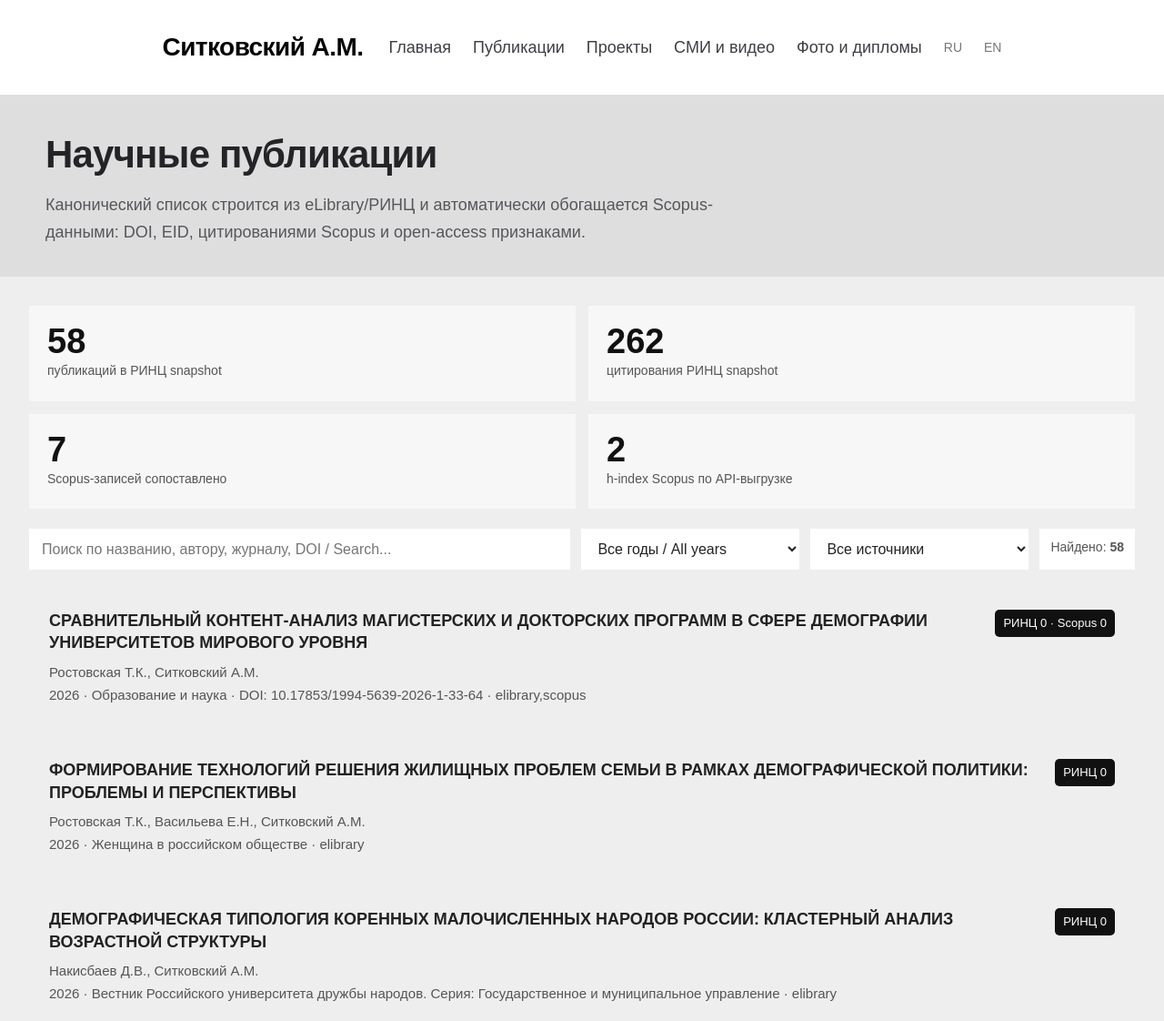
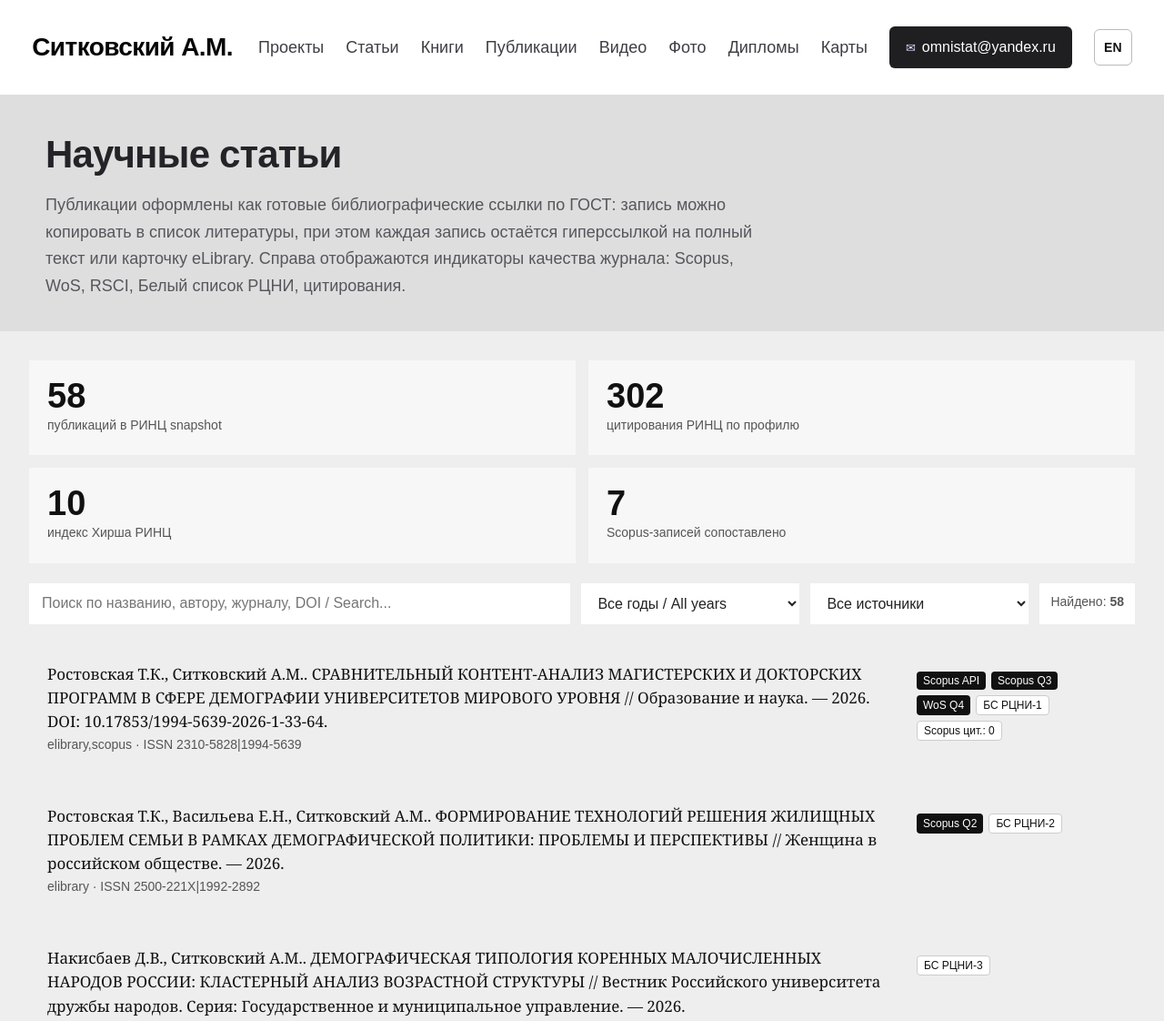
Before and after one commit to Arseniy24RUS/personal-website, a plain HTML site: page publications.html in a window 1280 px wide. Shown: the top 1122 px of the page at 91% size. Drawn offline with Linux system fonts and the light colour scheme.

Commit message:
site: render publications as GOST citations with journal quality badges

```diff
--- a/publications.html
+++ b/publications.html
@@ -3,27 +3,61 @@
 <head>
   <meta charset="utf-8">
   <meta name="viewport" content="width=device-width, initial-scale=1">
-  <title>Научные публикации — Ситковский А.М.</title>
-  <meta name="description" content="Список научных публикаций Арсения Михайловича Ситковского по данным eLibrary/РИНЦ и Scopus.">
+  <title>Научные статьи — Ситковский А.М.</title>
+  <meta name="description" content="Список научных публикаций Арсения Михайловича Ситковского по данным eLibrary/РИНЦ, Scopus, WoS и справочника качества журналов.">
   <link rel="stylesheet" href="assets/site.css">
+  <link rel="stylesheet" href="assets/additions.css">
+  <script defer src="assets/site.js"></script>
   <script>
-    function setLang(l){document.body.classList.toggle('lang-en',l==='en');localStorage.setItem('lang',l)}
     function esc(s){return String(s||'').replace(/[&<>"']/g,m=>({'&':'&amp;','<':'&lt;','>':'&gt;','"':'&quot;',"'":'&#39;'}[m]))}
     function parseTSV(t){const lines=t.trim().split(/\n/).filter(Boolean);return lines.slice(1).map(line=>{const c=line.split('\t');return {n:c[0],year:c[1],rinc:+c[2]||0,scopus:c[3],title:c[4],authors:c[5],venue:c[6],doi:c[7],url:c[8],sources:c[9]||''}})}
+    function normalize(s){return String(s||'').toLowerCase().replace(/ё/g,'е').replace(/[^a-zа-я0-9]+/g,' ').trim()}
+    function gost(p){
+      const authors=p.authors?`${p.authors}. `:'';
+      const title=p.title?`${p.title}`:'';
+      const venue=p.venue?` // ${p.venue}.`:'';
+      const year=p.year?` — ${p.year}.`:'';
+      const pages=p.pages?` — С. ${p.pages}.`:'';
+      const doi=p.doi?` DOI: ${p.doi}.`:'';
+      return `${authors}${title}${venue}${year}${pages}${doi}`;
+    }
+    function qualityFor(p){
+      if(!window.QUALITY) return null;
+      if(window.QUALITY[p.venue]) return window.QUALITY[p.venue];
+      const nv=normalize(p.venue);
+      for(const [k,v] of Object.entries(window.QUALITY)){ if(normalize(k)===nv) return v; }
+      return null;
+    }
+    function badgeHtml(q,p){
+      const out=[];
+      if(p.sources && p.sources.includes('scopus')) out.push(`<span class="badge">Scopus API</span>`);
+      if(q){
+        if(q.scopus) out.push(`<span class="badge">Scopus ${esc(q.scopus_snip_quartile||q.scopus_sjr_quartile||'')}</span>`);
+        if(q.wos_core) out.push(`<span class="badge">WoS ${esc(q.wos_jif_quartile||'CC')}</span>`);
+        if(q.rsci) out.push(`<span class="badge">RSCI</span>`);
+        if(q.white_list_2025) out.push(`<span class="badge light">БС РЦНИ-${esc(q.white_list_2025)}</span>`);
+        else if(q.white_list_2023) out.push(`<span class="badge light">БС-${esc(q.white_list_2023)}</span>`);
+        if(q.rudn_points) out.push(`<span class="badge light">РУДН ${esc(q.rudn_points)} б.</span>`);
+      }
+      if(p.rinc>0) out.push(`<span class="badge light">РИНЦ цит.: ${p.rinc}</span>`);
+      if(p.scopus!=='' && p.scopus!=null) out.push(`<span class="badge light">Scopus цит.: ${p.scopus}</span>`);
+      return out.join('');
+    }
     let PUBS=[];
+    window.QUALITY={};
     function render(){
       const q=(document.getElementById('q').value||'').toLowerCase();
       const y=document.getElementById('year').value;
       const src=document.getElementById('src').value;
       let arr=PUBS.filter(p=>(!y||p.year===y)&&(!src||p.sources.includes(src))&&(!q||[p.title,p.authors,p.venue,p.year,p.doi].join(' ').toLowerCase().includes(q)));
       document.getElementById('count').textContent=arr.length;
-      document.getElementById('pubs').innerHTML=arr.map(p=>`<article class="pub"><span class="cit">РИНЦ ${p.rinc}${p.scopus!==''?' · Scopus '+p.scopus:''}</span><h3><a href="${esc(p.url)}" target="_blank" rel="noopener">${esc(p.title)}</a></h3><div class="meta">${esc(p.authors)}</div><div class="meta">${esc(p.year)}${p.venue?' · '+esc(p.venue):''}${p.doi?' · DOI: '+esc(p.doi):''}${p.sources?' · '+esc(p.sources):''}</div></article>`).join('');
+      document.getElementById('pubs').innerHTML=arr.map(p=>{const qual=qualityFor(p);return `<article class="pub-row"><div><div class="pub-citation"><a href="${esc(p.url)}" target="_blank" rel="noopener">${esc(gost(p))}</a></div><div class="meta">${esc(p.sources)}${qual&&qual.issn?' · ISSN '+esc(qual.issn):''}</div></div><aside class="pub-quality"><div class="metric-badges">${badgeHtml(qual,p)}</div></aside></article>`}).join('');
     }
     addEventListener('DOMContentLoaded',async()=>{
-      setLang(localStorage.getItem('lang')||'ru');
       let txt;
       try{txt=await fetch('data/public/publications.tsv',{cache:'no-store'}).then(r=>r.ok?r.text():Promise.reject())}catch(e){txt=await fetch('data/elibrary/publications.tsv',{cache:'no-store'}).then(r=>r.text());txt='number\tyear\trinc_citations\tscopus_citations\ttitle\tauthors\tvenue\tdoi\turl\tsources\n'+txt.split(/\n/).filter(Boolean).map(line=>{const c=line.split('\t');return [c[0],c[1],c[2],'',c[3],c[4],c[5],'',c[7],'elibrary'].join('\t')}).join('\n')}
       PUBS=parseTSV(txt);
+      try{window.QUALITY=await fetch('data/journals/quality_map.json',{cache:'no-store'}).then(r=>r.json())}catch(e){window.QUALITY={}}
       const years=[...new Set(PUBS.map(p=>p.year).filter(Boolean))].sort((a,b)=>b-a);
       document.getElementById('year').innerHTML='<option value="">Все годы / All years</option>'+years.map(y=>`<option>${y}</option>`).join('');
       ['q','year','src'].forEach(id=>document.getElementById(id).addEventListener(id==='q'?'input':'change',render));
@@ -33,43 +67,14 @@
 </head>
 <body>
 <div class="wrap">
-  <header class="top">
-    <div class="brand">Ситковский А.М.<small class="ru">научные публикации</small><small class="en">research publications</small></div>
-    <nav class="nav">
-      <a href="index.html" class="ru">Главная</a><a href="index.html" class="en">Home</a>
-      <a href="publications.html" class="ru">Публикации</a><a href="publications.html" class="en">Publications</a>
-      <a href="projects.html" class="ru">Проекты</a><a href="projects.html" class="en">Projects</a>
-      <a href="media.html" class="ru">СМИ и видео</a><a href="media.html" class="en">Media</a>
-      <a href="materials.html" class="ru">Фото и дипломы</a><a href="materials.html" class="en">Materials</a>
-      <button onclick="setLang('ru')">RU</button><button onclick="setLang('en')">EN</button>
-    </nav>
-  </header>
-
-  <section class="hero">
-    <h1 class="ru">Научные публикации</h1>
-    <h1 class="en">Research publications</h1>
-    <p class="ru">Канонический список строится из eLibrary/РИНЦ и автоматически обогащается Scopus-данными: DOI, EID, цитированиями Scopus и open-access признаками.</p>
-    <p class="en">The canonical list is based on eLibrary/RSCI and is automatically enriched with Scopus data: DOI, EID, Scopus citations and open-access flags.</p>
-  </section>
-
+  <header data-header></header>
+  <section class="hero"><h1 class="ru">Научные статьи</h1><h1 class="en">Research articles</h1><p class="ru">Публикации оформлены как готовые библиографические ссылки по ГОСТ: запись можно копировать в список литературы, при этом каждая запись остаётся гиперссылкой на полный текст или карточку eLibrary. Справа отображаются индикаторы качества журнала: Scopus, WoS, RSCI, Белый список РЦНИ, цитирования.</p><p class="en">Publications are formatted as ready-to-copy bibliographic references while remaining hyperlinks to full text or eLibrary records. Quality badges show Scopus, WoS, RSCI, Russian journal list status and citation indicators.</p></section>
   <section class="card" style="margin-top:16px">
-    <div class="stats" style="margin-bottom:14px">
-      <div class="stat"><b>58</b><span class="ru">публикаций в РИНЦ snapshot</span><span class="en">RSCI snapshot publications</span></div>
-      <div class="stat"><b>262</b><span class="ru">цитирования РИНЦ snapshot</span><span class="en">RSCI snapshot citations</span></div>
-      <div class="stat"><b>7</b><span class="ru">Scopus-записей сопоставлено</span><span class="en">Scopus records matched</span></div>
-      <div class="stat"><b>2</b><span class="ru">h-index Scopus по API-выгрузке</span><span class="en">Scopus h-index from API snapshot</span></div>
-    </div>
-    <div class="pubtools">
-      <input id="q" class="input" placeholder="Поиск по названию, автору, журналу, DOI / Search...">
-      <select id="year" class="input" style="max-width:220px"></select>
-      <select id="src" class="input" style="max-width:220px"><option value="">Все источники</option><option value="scopus">Scopus</option><option value="elibrary">eLibrary</option></select>
-      <span class="chip"><span class="ru">Найдено</span><span class="en">Found</span>: <b id="count">0</b></span>
-    </div>
+    <div class="stats" style="margin-bottom:14px"><div class="stat"><b>58</b><span class="ru">публикаций в РИНЦ snapshot</span><span class="en">RSCI snapshot publications</span></div><div class="stat"><b>302</b><span class="ru">цитирования РИНЦ по профилю</span><span class="en">RSCI citations from profile</span></div><div class="stat"><b>10</b><span class="ru">индекс Хирша РИНЦ</span><span class="en">RSCI h-index</span></div><div class="stat"><b>7</b><span class="ru">Scopus-записей сопоставлено</span><span class="en">Scopus records matched</span></div></div>
+    <div class="pubtools"><input id="q" class="input" placeholder="Поиск по названию, автору, журналу, DOI / Search..."><select id="year" class="input" style="max-width:220px"></select><select id="src" class="input" style="max-width:220px"><option value="">Все источники</option><option value="scopus">Scopus</option><option value="elibrary">eLibrary</option></select><span class="chip"><span class="ru">Найдено</span><span class="en">Found</span>: <b id="count">0</b></span></div>
     <div id="pubs"></div>
   </section>
-
-  <p class="footer ru">Источники: eLibrary/RINC snapshot, Scopus API snapshot, ручная карта сопоставления Scopus–eLibrary для русско-английских версий.</p>
-  <p class="footer en">Sources: eLibrary/RSCI snapshot, Scopus API snapshot, curated Scopus–eLibrary matching map for Russian–English versions.</p>
+  <footer class="footer"><span>Источники: eLibrary/RINC snapshot, Scopus API snapshot, журналоведческий справочник SCOPUS/WOS/RSCI/РЦНИ.</span><br><span>omnistat@yandex.ru</span></footer>
 </div>
 </body>
 </html>
```
